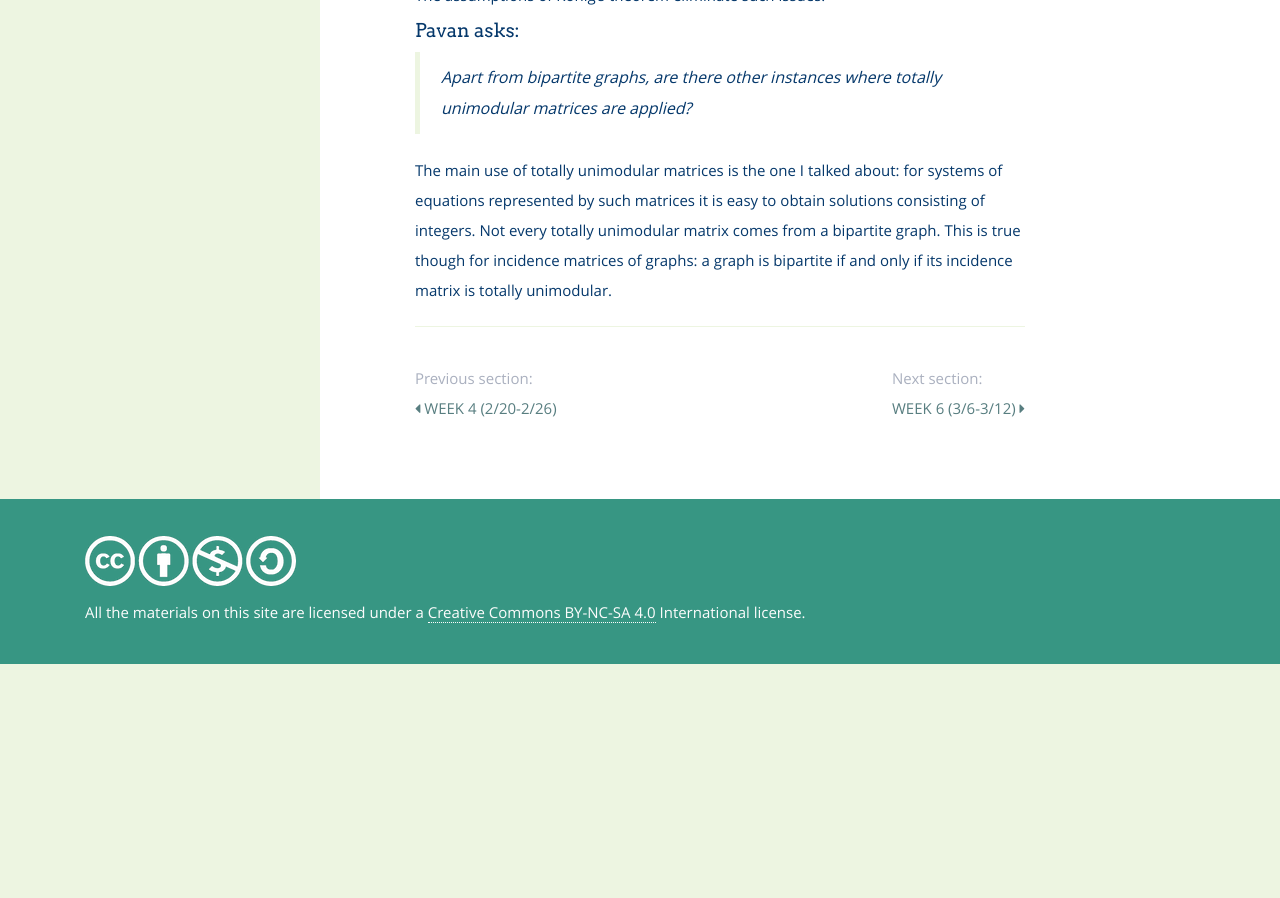
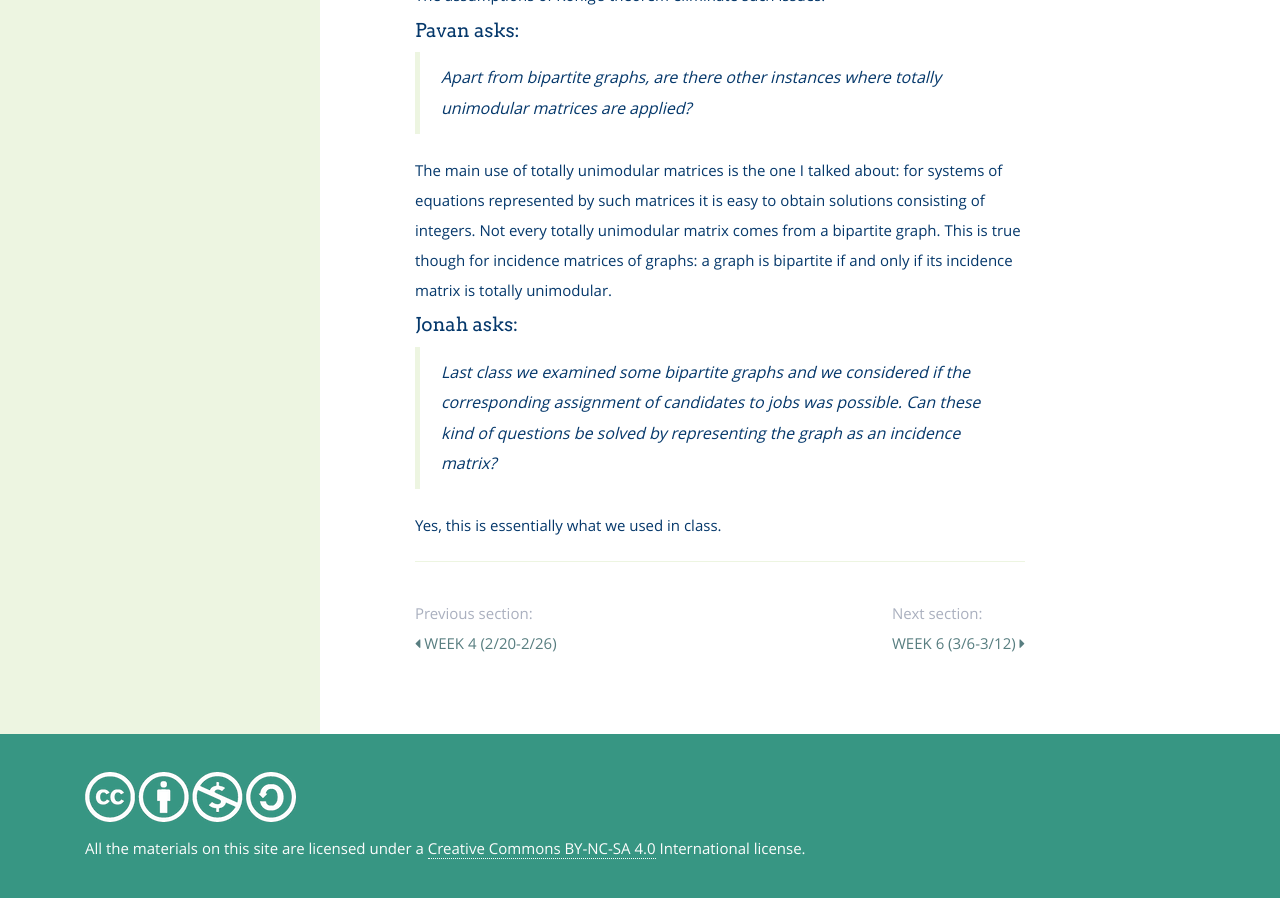
Before and after one commit to bbadzioch/461_site, a Jekyll site: the page built from modules/schedule/_posts/2000-01-05-week_5.md, in a window 1280 px wide and 900 px high, scrolled down 4082 px. Built offline with Jekyll 4.4.1, drawn with Linux system fonts in a browser that asks for light colours; nearby versions of some CDN libraries; formulas are drawn with MathJax 3; before the commit the page ends 4746 px from its top, so only the background shows below that.

Commit message:
Update weekly_digest_5.md

```diff
--- a/modules/schedule/_posts/weekly_digests/weekly_digest_5.md
+++ b/modules/schedule/_posts/weekly_digests/weekly_digest_5.md
@@ -136,3 +136,11 @@ The main use of totally unimodular matrices is the one I talked about: for syste
 by such matrices it is easy to obtain solutions consisting of integers. Not every totally unimodular matrix
 comes from a bipartite graph. This is true though for incidence matrices of graphs: a graph is bipartite
 if and only if its incidence matrix is totally unimodular.
+
+
+#### Jonah asks:
+
+> Last class we examined some bipartite graphs and we considered if the corresponding assignment of candidates
+> to jobs was possible. Can these kind of questions be solved by representing the graph as an incidence matrix?
+
+Yes, this is essentially what we used in class.
```
